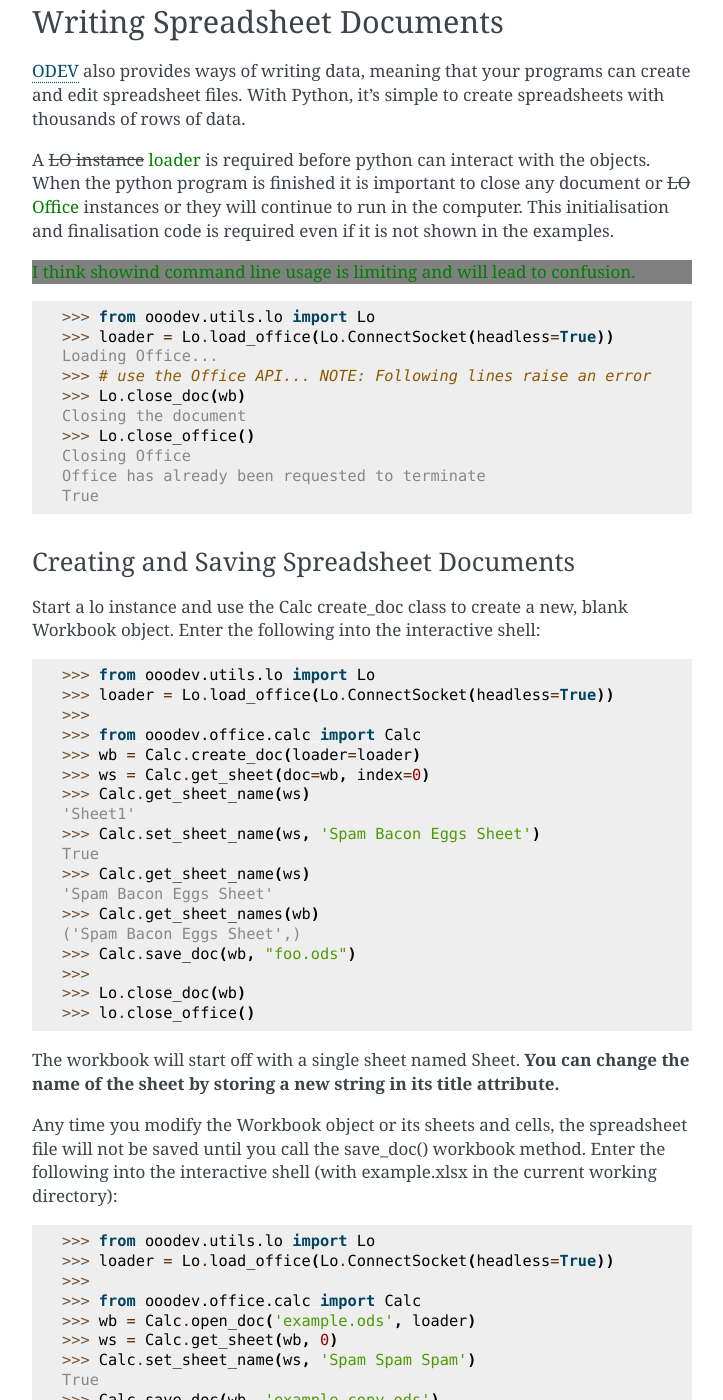
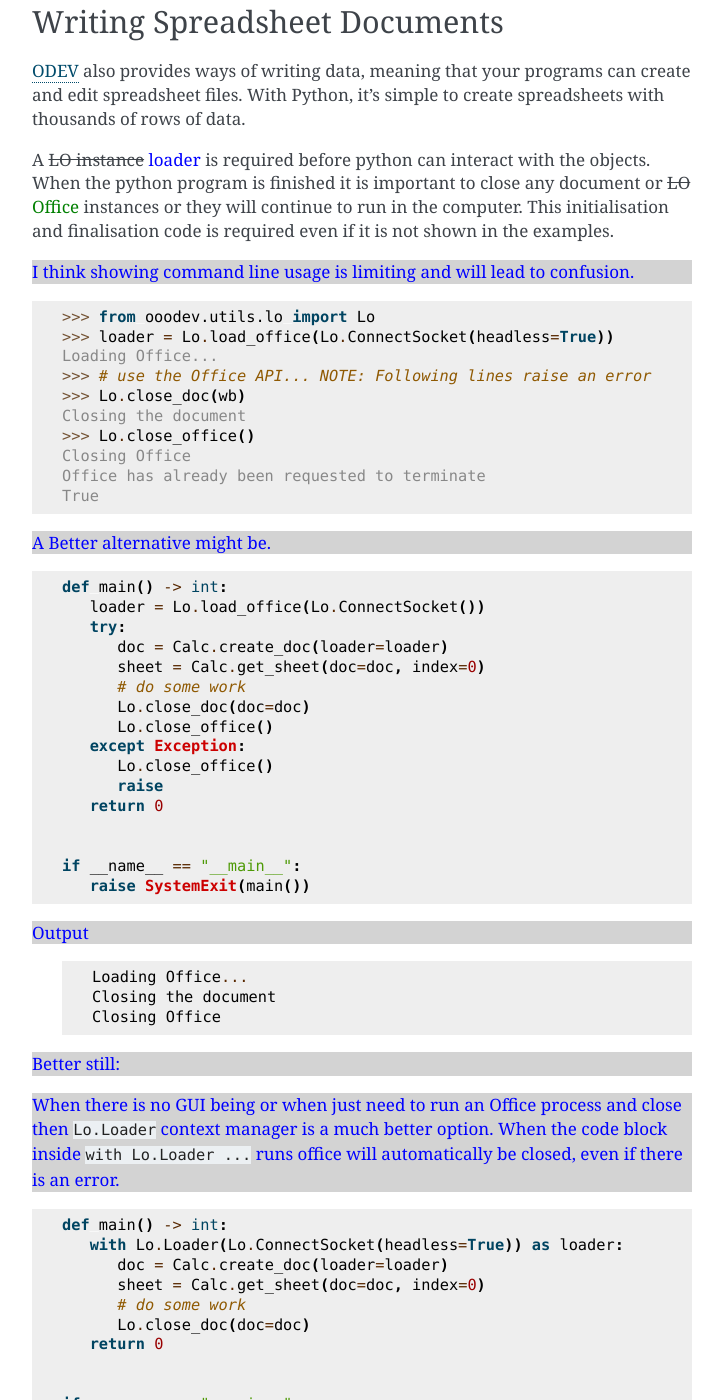
Before and after one commit to Amourspirit/python_rst_scratch, a Sphinx documentation site: the page built from docs/scratch/tute_ss.rst, in a window 1280 px wide and 1400 px high, scrolled down 13370 px. Shown: the whole window, without its empty margins (388-1111 px from the left). Built offline with Sphinx 7.4.7, drawn with Linux system fonts in a browser that asks for light colours; some of the changed text lies outside the part shown.

Commit message:
comments on writing spreadsheets

```diff
--- a/docs/scratch/tute_ss.rst
+++ b/docs/scratch/tute_ss.rst
@@ -463,13 +463,13 @@
 
 |odev|_ also provides ways of writing data, meaning that your programs can create and edit spreadsheet files. With Python, it’s simple to create spreadsheets with thousands of rows of data.
 
-A :strike:`LO instance` :green:`loader` is required before python can interact with the objects.
+A :strike:`LO instance` :blue:`loader` is required before python can interact with the objects.
 When the python program is finished it is important to close any document or :strike:`LO` :green:`Office` instances or they will continue to run in the computer.
 This initialisation and finalisation code is required even if it is not shown in the examples.
 
-.. cssclass:: green, bg_gray
+.. cssclass:: blue, bg_light_gray
 
-   I think showind command line usage is limiting and will lead to confusion.
+   I think showing command line usage is limiting and will lead to confusion.
 
 >>> from ooodev.utils.lo import Lo
 >>> loader = Lo.load_office(Lo.ConnectSocket(headless=True))
@@ -482,10 +482,67 @@
 Office has already been requested to terminate
 True
 
+.. cssclass:: bg_light_gray, blue
+
+   A Better alternative might be.
+
+   .. code-block:: python
+
+      def main() -> int:
+         loader = Lo.load_office(Lo.ConnectSocket())
+         try:
+            doc = Calc.create_doc(loader=loader)
+            sheet = Calc.get_sheet(doc=doc, index=0)
+            # do some work
+            Lo.close_doc(doc=doc)
+            Lo.close_office()
+         except Exception:
+            Lo.close_office()
+            raise
+         return 0
+
+
+      if __name__ == "__main__":
+         raise SystemExit(main())
+
+   Output
+
+      ::
+
+         Loading Office...
+         Closing the document
+         Closing Office
+
+.. cssclass:: bg_light_gray, blue
+
+   Better still:
+
+   When there is no GUI being or when just need to run an Office process and close then
+   ``Lo.Loader`` context manager is a much better option. When the code block inside
+   ``with Lo.Loader ...`` runs office will automatically be closed, even if there is an error.
+
+   .. code-block:: python
+
+      def main() -> int:
+         with Lo.Loader(Lo.ConnectSocket(headless=True)) as loader:
+            doc = Calc.create_doc(loader=loader)
+            sheet = Calc.get_sheet(doc=doc, index=0)
+            # do some work
+            Lo.close_doc(doc=doc)
+         return 0
+
+
+      if __name__ == "__main__":
+         raise SystemExit(main())
+
+
+
 Creating and Saving Spreadsheet Documents
 -----------------------------------------
 
-Start a lo instance and use the Calc create_doc class to create a new, blank Workbook object. Enter the following into the interactive shell:
+.. cssclass:: strike
+
+   Start a lo instance and use the Calc create_doc class to create a new, blank Workbook object. Enter the following into the interactive shell:
 
 >>> from ooodev.utils.lo import Lo
 >>> loader = Lo.load_office(Lo.ConnectSocket(headless=True))
@@ -506,6 +563,42 @@
 >>> Lo.close_doc(wb)
 >>> lo.close_office()
 
+.. cssclass:: bg_light_gray, blue
+
+   Updated Example
+
+   Using the Lo Loader start/connect to Office.
+   Using ``Calc.create_doc()`` create a new blank Workbook object.
+   Change the workbook sheet name and output the results.
+
+   .. code-block:: python
+
+      from ooodev.utils.lo import Lo
+      from ooodev.office.calc import Calc
+
+      def main() -> int:
+         with Lo.Loader(Lo.ConnectSocket(headless=True)) as loader:
+            wb = Calc.create_doc(loader=loader)
+            ws = Calc.get_sheet(doc=wb, index=0)
+            print(Calc.get_sheet_name(ws))
+            Calc.set_sheet_name(ws, 'Spam Bacon Eggs Sheet')
+            print(Calc.get_sheet_name(ws))
+            print(Calc.get_sheet_names(wb))
+            Calc.save_doc(wb, "foo.ods")
+            Lo.close_doc(doc=doc)
+         return 0
+
+      if __name__ == "__main__":
+         raise SystemExit(main())
+
+   Output:
+
+   ::
+
+      'Sheet1'
+      'Spam Bacon Eggs Sheet'
+      ('Spam Bacon Eggs Sheet',)
+
 The workbook will start off with a single sheet named Sheet. **You can change the name of the sheet by storing a new string in its title attribute.**
 
 Any time you modify the Workbook object or its sheets and cells, the spreadsheet file will not be saved until you call the save_doc() workbook method. Enter the following into the interactive shell (with example.xlsx in the current working directory):
@@ -523,6 +616,27 @@
 >>> Lo.close_doc(wb)
 >>> Lo.close_office()
 
+.. cssclass:: bg_light_gray, blue
+
+   Updated Example
+
+   .. code-block:: python
+
+      from ooodev.utils.lo import Lo
+      from ooodev.office.calc import Calc
+
+      def main() -> int:
+         with Lo.Loader(Lo.ConnectSocket(headless=True)) as loader:
+            wb = Calc.open_doc('example.xlsx', loader)
+            ws = Calc.get_sheet(doc=wb, index=0)
+            Calc.set_sheet_name(ws, 'Spam Spam Spam')
+            Calc.save_doc(wb, "example_copy.xlsx")
+            Lo.close_doc(doc=doc)
+         return 0
+
+      if __name__ == "__main__":
+         raise SystemExit(main())
+
 Here, we change the name of our sheet. To save our changes, we pass a filename as a string to the save_doc() method. Passing a different filename than the original, such as 'example_copy.xlsx', saves the changes to a copy of the spreadsheet.
 
 Whenever you edit a spreadsheet you’ve loaded from a file, you should always save the new, edited spreadsheet to a different filename than the original. That way, you’ll still have the original spreadsheet file to work with in case a bug in your code caused the new, saved file to have incorrect or corrupt data.
@@ -530,7 +644,7 @@
 Creating and Removing Sheets
 ----------------------------
 
-Sheets can be added to and removed from a workbook with the insert_sheet() method and del operator. Enter the following into the interactive shell:
+Sheets can be added to and removed from a workbook with the insert_sheet() and :blue:`remove_sheet()` methods :strike:`and del operator`. Enter the following into the interactive shell:
 
 >>> from ooodev.utils.lo import Lo
 >>> loader = Lo.load_office(Lo.ConnectSocket(headless=True))
@@ -551,9 +665,49 @@
 >>> Calc.get_sheet_names(wb)
 ('First Sheet', 'Sheet1', 'Middle Sheet', 'Sheet2')
 
+.. cssclass:: bg_light_gray, blue
+
+   Updated Example
+
+   .. code-block:: python
+
+      from ooodev.utils.lo import Lo
+      from ooodev.office.calc import Calc
+
+      def main() -> int:
+         with Lo.Loader(Lo.ConnectSocket(headless=True)) as loader:
+            wb = Calc.create_doc(loader=loader)
+            ws = Calc.get_sheet(doc=wb, index=0)
+            print(Calc.get_sheet_names(wb))
+
+            Calc.insert_sheet(wb, 'Sheet2', 1)
+            print(Calc.get_sheet_names(wb))
+
+            Calc.insert_sheet(wb, 'First Sheet', 0)
+            print(Calc.get_sheet_names(wb))
+
+            Calc.insert_sheet(wb, 'Middle Sheet', 2)
+            print(Calc.get_sheet_names(wb))
+            Lo.close_doc(doc)
+         return 0
+
+      if __name__ == "__main__":
+         raise SystemExit(main())
+
+   Output:
+
+   ::
+
+      ('Sheet1',)
+      ('Sheet1', 'Sheet2')
+      ('First Sheet', 'Sheet1', 'Sheet2')
+      ('First Sheet', 'Sheet1', 'Middle Sheet', 'Sheet2')
+
 The insert_sheet() method returns a new Worksheet object named SheetX, **which by default is set to be the last sheet in the workbook. Optionally, the index and name of the new sheet can be specified with the index and title keyword arguments.**
 
-Continue the previous example by entering the following:
+.. cssclass:: strike
+
+   Continue the previous example by entering the following:
 
 >>> Calc.get_sheet_names(wb)
 ('First Sheet', 'Sheet1', 'Middle Sheet', 'Sheet2')
@@ -567,7 +721,33 @@
 >>> Lo.close_doc(wb)
 >>> Lo.close_office()
 
-You can use the remove_sheet method to remove a sheet from a workbook, **just like you can use it to delete a key-value pair from a dictionary.**
+.. cssclass:: bg_light_grey, blue
+
+   Updated Example
+
+   If we want to remove sheets then we would use ``remove_sheet()`` method.
+
+   The previous code would now include:
+
+   .. code-block:: python
+
+      # in main() add
+      print(Calc.get_sheet_names(wb))
+      Calc.remove_sheet(wb, 'Middle Sheet')
+      Calc.remove_sheet(wb, 'Sheet2')
+      print(Calc.get_sheet_names(wb))
+      #  Lo.close_doc(doc)
+
+   Output:
+
+   ::
+
+      ('First Sheet', 'Sheet1', 'Middle Sheet', 'Sheet2')
+      ('First Sheet', 'Sheet1')
+
+.. cssclass:: strike
+
+   You can use the remove_sheet method to remove a sheet from a workbook, **just like you can use it to delete a key-value pair from a dictionary.**
 
 Remember to call the save_doc() method to save the changes after adding sheets to or removing sheets from the workbook.
 
@@ -591,7 +771,41 @@
 >>> Lo.close_doc(wb)
 >>> Lo.close_office()
 
-If you have the cell’s coordinate as a string, you can use it just like a dictionary key on the Worksheet object to specify which cell to write to.
+.. cssclass:: bg_light_gray, blue
+
+   Updated Example
+
+   .. code-block:: python
+
+      from ooodev.utils.lo import Lo
+      from ooodev.office.calc import Calc
+
+      def main() -> int:
+         with Lo.Loader(Lo.ConnectSocket(headless=True)) as loader:
+            wb = Calc.create_doc(loader=loader)
+            ws = Calc.get_sheet(doc=wb, index=0)
+            Calc.set_val('Hello, world!', ws, 'A1')
+            print(Calc.get_string(ws, 'A1'))
+            Lo.close_doc(doc)
+         return 0
+
+      if __name__ == "__main__":
+         raise SystemExit(main())
+
+   Output:
+
+   ::
+
+      'Hello, world!'
+
+
+.. cssclass:: strike
+
+   If you have the cell’s coordinate as a string, you can use it just like a dictionary key on the Worksheet object to specify which cell to write to.
+
+.. cssclass:: blue
+
+   If you have the cell’s coordinate as a string, it is simple to set it value using ``set_val()``.
 
 Project: Updating a Spreadsheet
 ===============================
```
